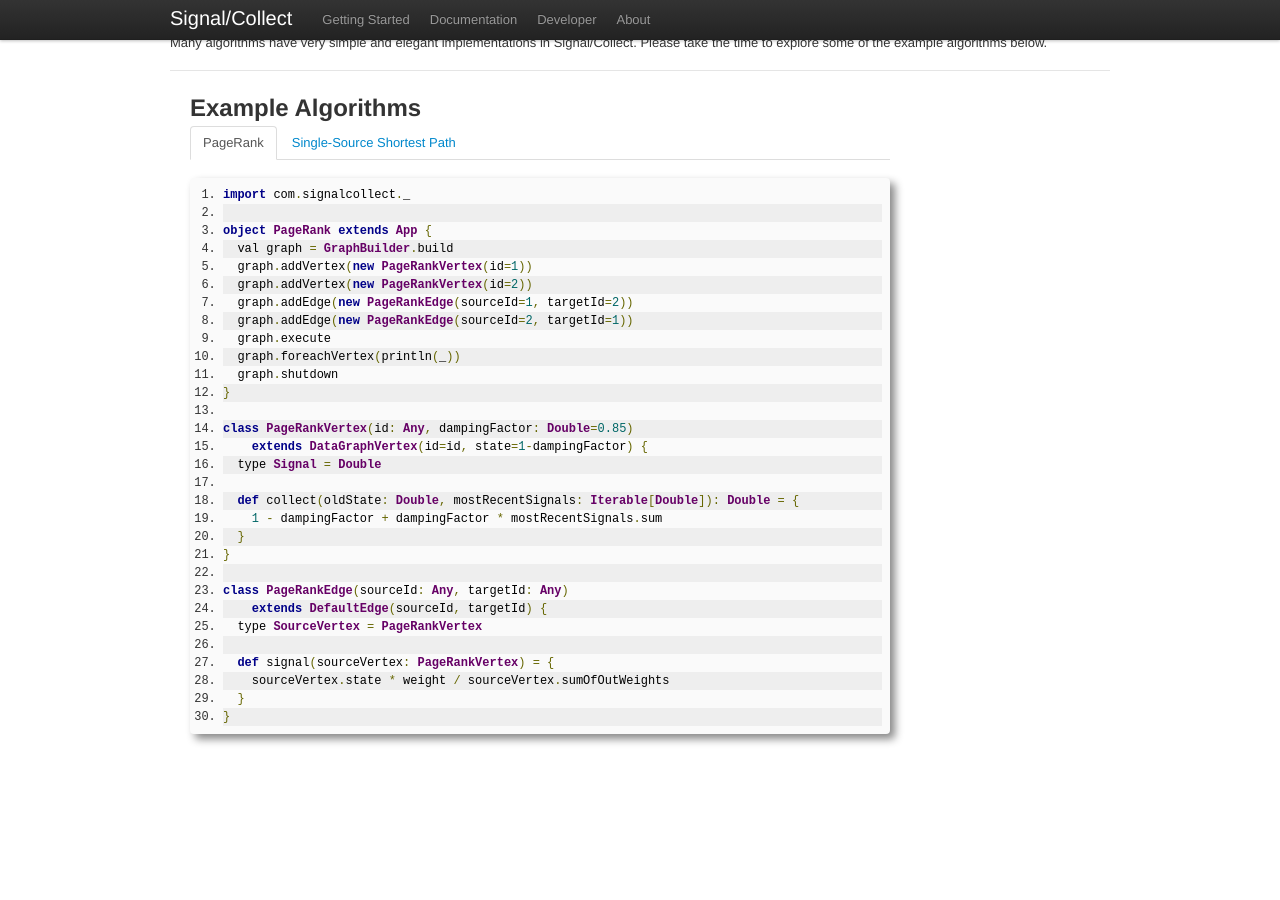
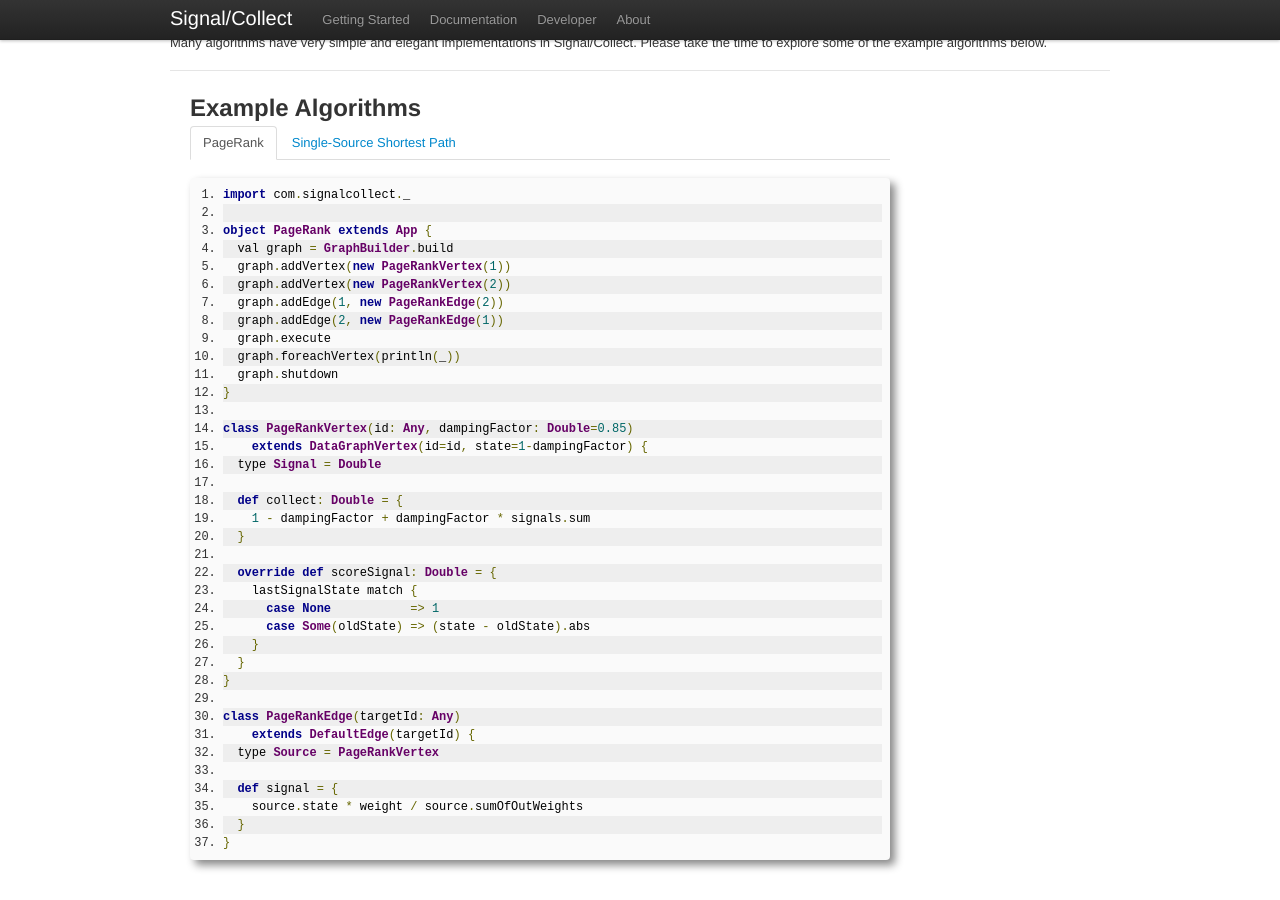
Before and after one commit to uzh/signal-collect, a Jekyll site: the page built from index.html, in a window 1280 px wide and 900 px high, scrolled down 572 px. Built offline with Jekyll 4.4.1, drawn with Linux system fonts in a browser that asks for light colours; comment, search, counter and statistics services are not loaded; before the commit the page ends 1364 px from its top, so only the background shows below that.

Commit message:
adapted fron algos

```diff
--- a/index.html
+++ b/index.html
@@ -75,10 +75,10 @@ import com.signalcollect._
 
 object PageRank extends App {
   val graph = GraphBuilder.build
-  graph.addVertex(new PageRankVertex(id=1))
-  graph.addVertex(new PageRankVertex(id=2))
-  graph.addEdge(new PageRankEdge(sourceId=1, targetId=2))
-  graph.addEdge(new PageRankEdge(sourceId=2, targetId=1))
+  graph.addVertex(new PageRankVertex(1))
+  graph.addVertex(new PageRankVertex(2))
+  graph.addEdge(1, new PageRankEdge(2))
+  graph.addEdge(2, new PageRankEdge(1))
   graph.execute
   graph.foreachVertex(println(_))
   graph.shutdown
@@ -88,17 +88,24 @@ class PageRankVertex(id: Any, dampingFactor: Double=0.85)
     extends DataGraphVertex(id=id, state=1-dampingFactor) {
   type Signal = Double
 
-  def collect(oldState: Double, mostRecentSignals: Iterable[Double]): Double = {
-    1 - dampingFactor + dampingFactor * mostRecentSignals.sum
+  def collect: Double = {
+    1 - dampingFactor + dampingFactor * signals.sum
+  }
+
+  override def scoreSignal: Double = {
+    lastSignalState match {
+      case None           => 1
+      case Some(oldState) => (state - oldState).abs
+    }
   }
 }
 
-class PageRankEdge(sourceId: Any, targetId: Any)
-    extends DefaultEdge(sourceId, targetId) {
-  type SourceVertex = PageRankVertex
+class PageRankEdge(targetId: Any)
+    extends DefaultEdge(targetId) {
+  type Source = PageRankVertex
 
-  def signal(sourceVertex: PageRankVertex) = {
-    sourceVertex.state * weight / sourceVertex.sumOfOutWeights
+  def signal = {
+    source.state * weight / source.sumOfOutWeights
   }
 }
 </pre>
@@ -112,8 +119,8 @@ object SSSP extends App {
   graph.addVertex(new Location(1, Some(0)))
   graph.addVertex(new Location(2))
   graph.addVertex(new Location(3))
-  graph.addEdge(new Path(1, 2))
-  graph.addEdge(new Path(2, 3))
+  graph.addEdge(1, new Path(2))
+  graph.addEdge(2, new Path(3))
   graph.execute
   graph.foreachVertex(println(_))
   graph.shutdown
@@ -123,17 +130,28 @@ class Location(id: Any, initialState: Option[Int] = None)
 	extends DataGraphVertex(id, initialState) {
   type Signal = Int
 
-  def collect(oldState: State, mostRecentSignals: Iterable[Int]): Option[Int] = {
-    val currentShortestPath = oldState.getOrElse(Int.MaxValue)
-    Some(mostRecentSignals.reduce(math.min(_, _)))
+  def collect(signal: Int) = {
+    state match {
+      case None                      => Some(signal)
+      case Some(currentShortestPath) => Some(math.min(currentShortestPath, signal))
+    }
+  }
+
+  override def scoreSignal: Double = {
+    if (state.isDefined && (!lastSignalState.isDefined || !lastSignalState.get.isDefined || state.get != lastSignalState.get.get)) {
+      1.0
+    } else {
+      0.0
+    }
   }
 }
 
-class Path(s: Any, t: Any) extends OptionalSignalEdge(s, t) {
-  type SourceVertex = Location
-
-  def signal(sourceVertex: Location) = {
-    sourceVertex.state map (_ + weight.toInt)
+class Path(t: Any) extends OptionalSignalEdge(t) {
+  def signal =
+	source.state match {
+      case None                => None
+      case Some(distance: Int) => Some(distance + weight.toInt)
+    }
   }
 }
 </pre>
```
